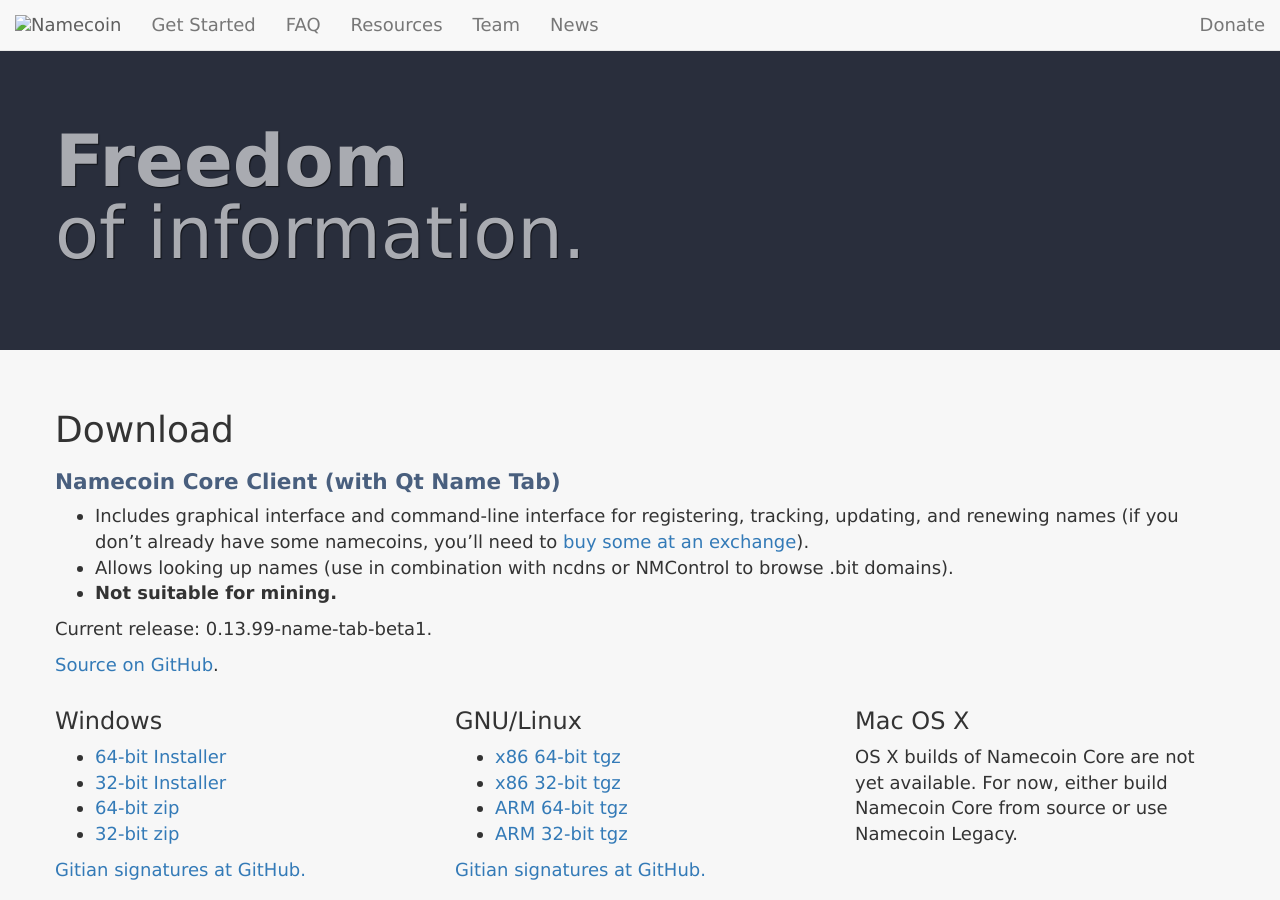
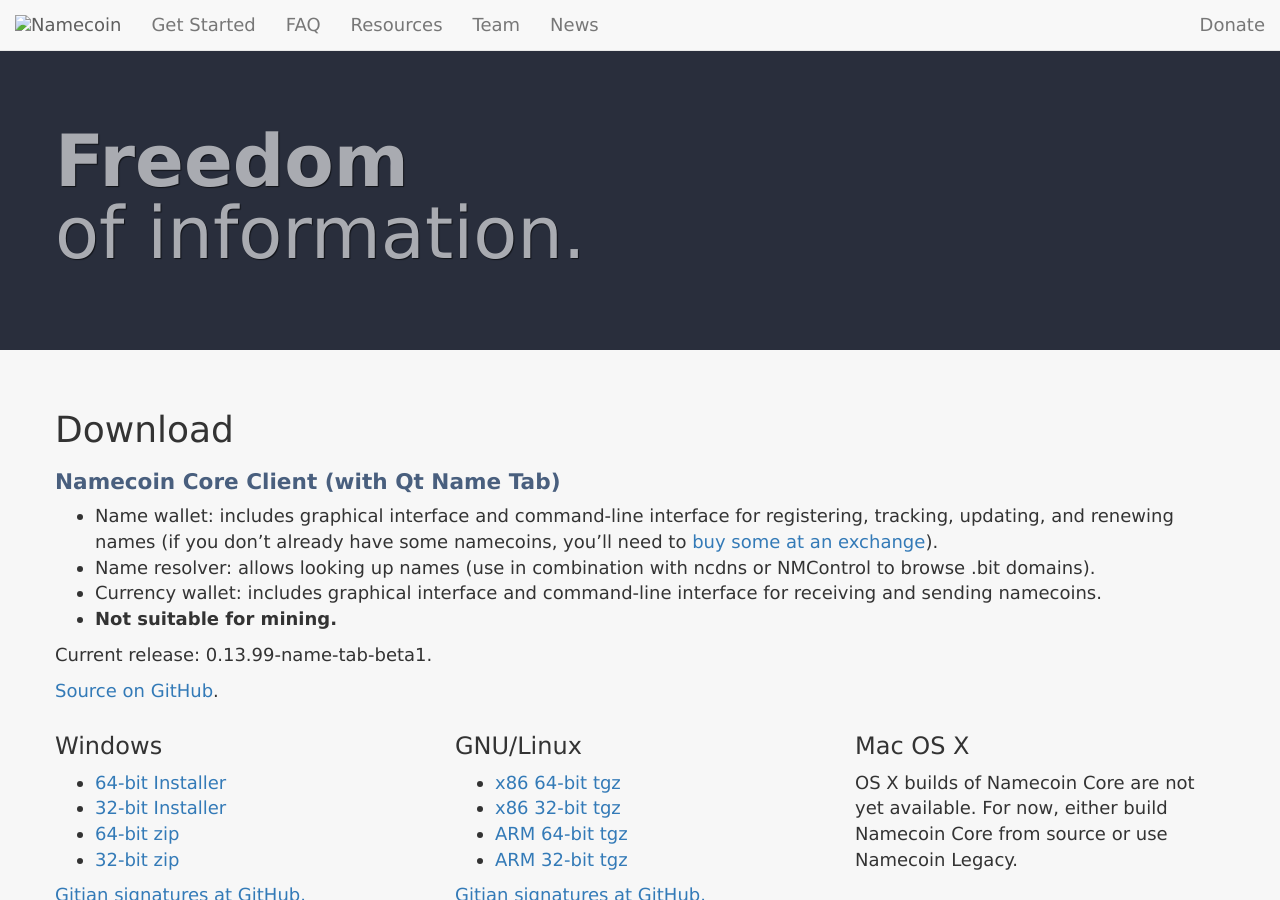
Before and after one commit to JeremyRand/namecoin.org, a Jekyll site: the page built from download/index.md, in a window 1280 px wide and 900 px high. Built offline with Jekyll 4.4.1, drawn with Linux system fonts in a browser that asks for light colours; nearby versions of some CDN libraries; library files that are not in the unit come from our copies.

Commit message:
Download: Use the word "wallet" more.
This is necessary because a coin-stealing scam web wallet is currently ahead of us in DuckDuckGo ranking for "namecoin wallet".

```diff
--- a/download/index.md
+++ b/download/index.md
@@ -7,8 +7,9 @@ title: Download
 
 ## Namecoin Core Client (with Qt Name Tab)
 
-* Includes graphical interface and command-line interface for registering, tracking, updating, and renewing names (if you don't already have some namecoins, you'll need to [buy some at an exchange]({{site.baseurl}}exchanges/)).
-* Allows looking up names (use in combination with ncdns or NMControl to browse .bit domains).
+* Name wallet: includes graphical interface and command-line interface for registering, tracking, updating, and renewing names (if you don't already have some namecoins, you'll need to [buy some at an exchange]({{site.baseurl}}exchanges/)).
+* Name resolver: allows looking up names (use in combination with ncdns or NMControl to browse .bit domains).
+* Currency wallet: includes graphical interface and command-line interface for receiving and sending namecoins.
 * **Not suitable for mining.**
 
 Current release: 0.13.99-name-tab-beta1.
```
